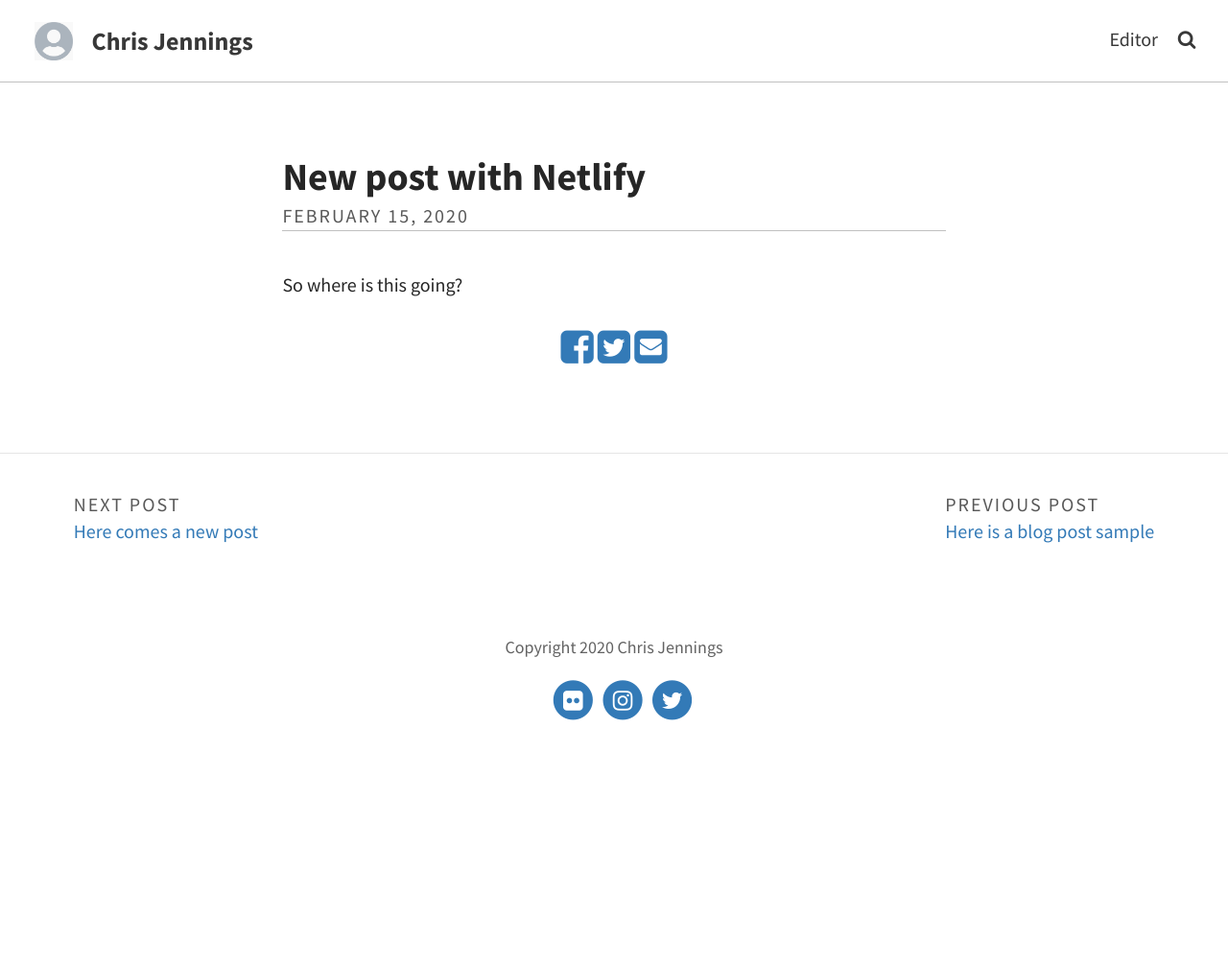
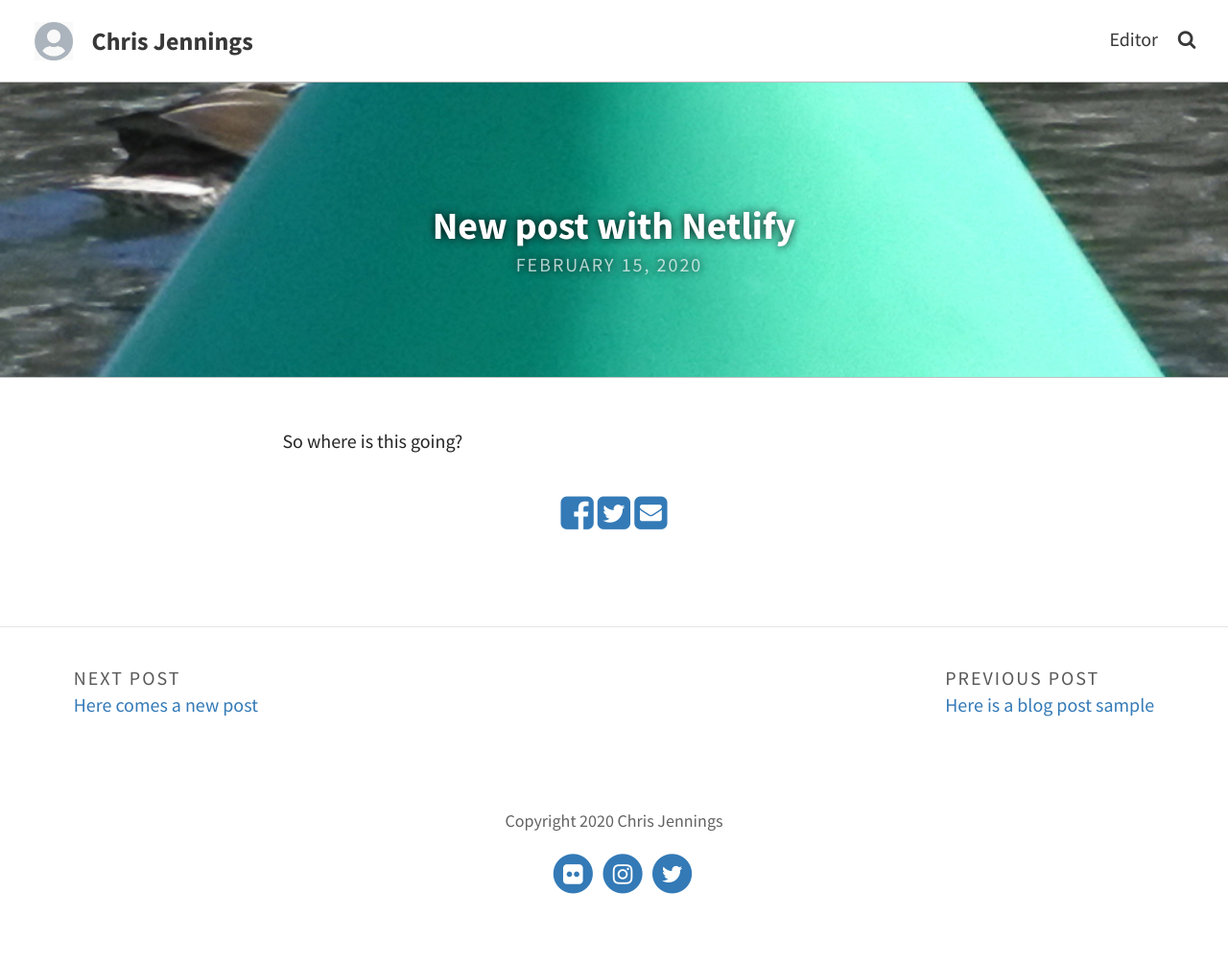
Before and after one commit to eyescroll/eyescroll.github.io, a Jekyll site: the page built from _posts/2020-02-15-new-post-with-netlify.md, in a window 1280 px wide. Shown: the whole page at 96% size. Built offline with Jekyll 4.4.1, drawn with Linux system fonts in a browser that asks for light colours; before the commit the page ends 900 px from its top, so only the background shows below that.

Commit message:
Update Post “2020-02-15-new-post-with-netlify”

```diff
--- a/_posts/2020-02-15-new-post-with-netlify.md
+++ b/_posts/2020-02-15-new-post-with-netlify.md
@@ -2,5 +2,6 @@
 layout: post
 title: New post with Netlify
 date: 2020-02-15T18:54:34.106Z
+header_feature_image: /uploads/duckbuoy.jpg
 ---
 So where is this going?
```
